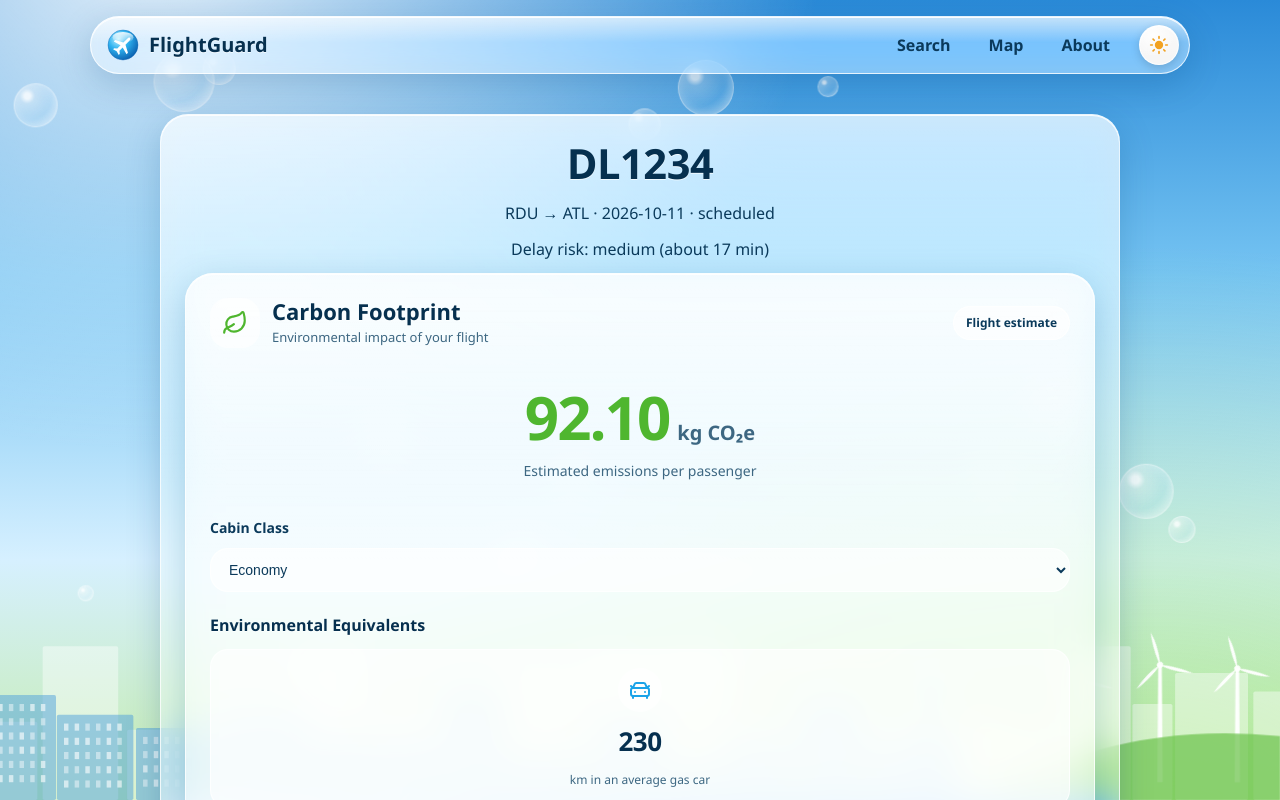
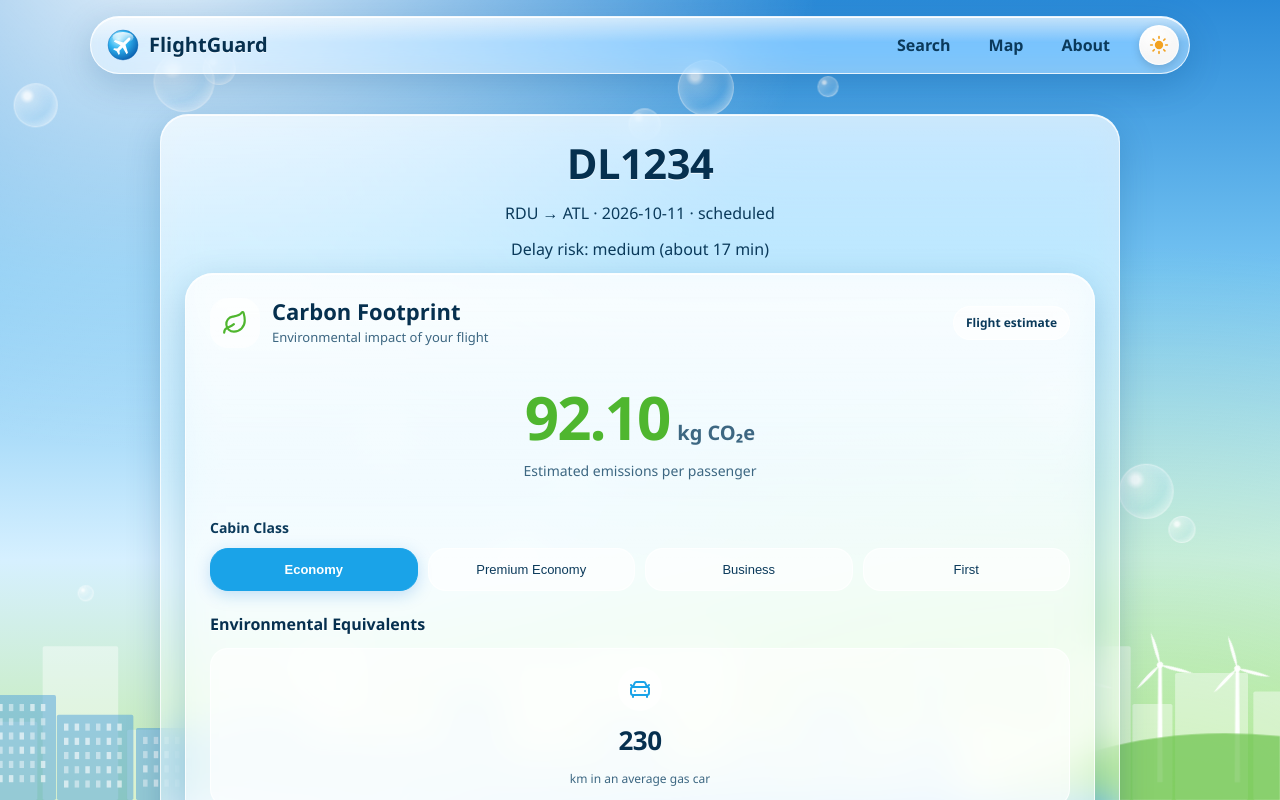
Before and after one commit to rmash0/FlightGuard, a React (Vite) app in the folder frontend/: page /flight/DL1234/2026-10-11 in a window 1280 px wide. Shown: the top 800 px of the page. Built offline with nearby package versions, Linux system fonts and the light colour scheme.

Commit message:
fix some stuff

```diff
--- a/frontend/src/components/eco/EmissionsCard.tsx
+++ b/frontend/src/components/eco/EmissionsCard.tsx
@@ -164,8 +164,7 @@ function EmissionsCard({ emissions }: EmissionsCardProps) {
       </div>
 
       <div>
-        <label
-          htmlFor="emissions-cabin"
+        <div
           style={{
             display: "block",
             color: "var(--aero-text)",
@@ -175,31 +174,50 @@ function EmissionsCard({ emissions }: EmissionsCardProps) {
           }}
         >
           Cabin Class
-        </label>
+        </div>
 
-        <select
-          id="emissions-cabin"
-          value={selectedCabin}
-          onChange={(event) =>
-            setSelectedCabin(event.target.value as CabinClass)
-          }
+        <div
+          role="group"
+          aria-label="Cabin class"
           style={{
-            width: "100%",
-            padding: "12px 14px",
-            borderRadius: "var(--aero-radius-md)",
-            border: "1px solid var(--aero-glass-border)",
-            background: "var(--aero-glass-strong)",
-            color: "var(--aero-text)",
-            fontSize: 14,
-            cursor: "pointer",
+            display: "grid",
+            gridTemplateColumns: "repeat(auto-fit, minmax(130px, 1fr))",
+            gap: 10,
           }}
         >
-          {CABINS.map((cabin) => (
-            <option key={cabin.value} value={cabin.value}>
-              {cabin.label}
-            </option>
-          ))}
-        </select>
+          {CABINS.map((cabin) => {
+            const active = selectedCabin === cabin.value;
+
+            return (
+              <button
+                key={cabin.value}
+                type="button"
+                aria-pressed={active}
+                onClick={() => setSelectedCabin(cabin.value)}
+                style={{
+                  padding: "13px 12px",
+                  borderRadius: "var(--aero-radius-md)",
+                  border: active
+                    ? "1px solid var(--aero-accent)"
+                    : "1px solid var(--aero-glass-border)",
+                  background: active
+                    ? "var(--aero-accent)"
+                    : "var(--aero-glass-strong)",
+                  color: active ? "#ffffff" : "var(--aero-text)",
+                  fontSize: 13,
+                  fontWeight: active ? 700 : 500,
+                  cursor: "pointer",
+                  transition: "all 0.2s ease",
+                  boxShadow: active
+                    ? "0 4px 16px rgba(30, 130, 220, 0.25)"
+                    : "none",
+                }}
+              >
+                {cabin.label}
+              </button>
+            );
+          })}
+        </div>
       </div>
 
       <EcoComparison
```
Also changed, not shown: 2 other files (tests, documents, lock files or other folders).
